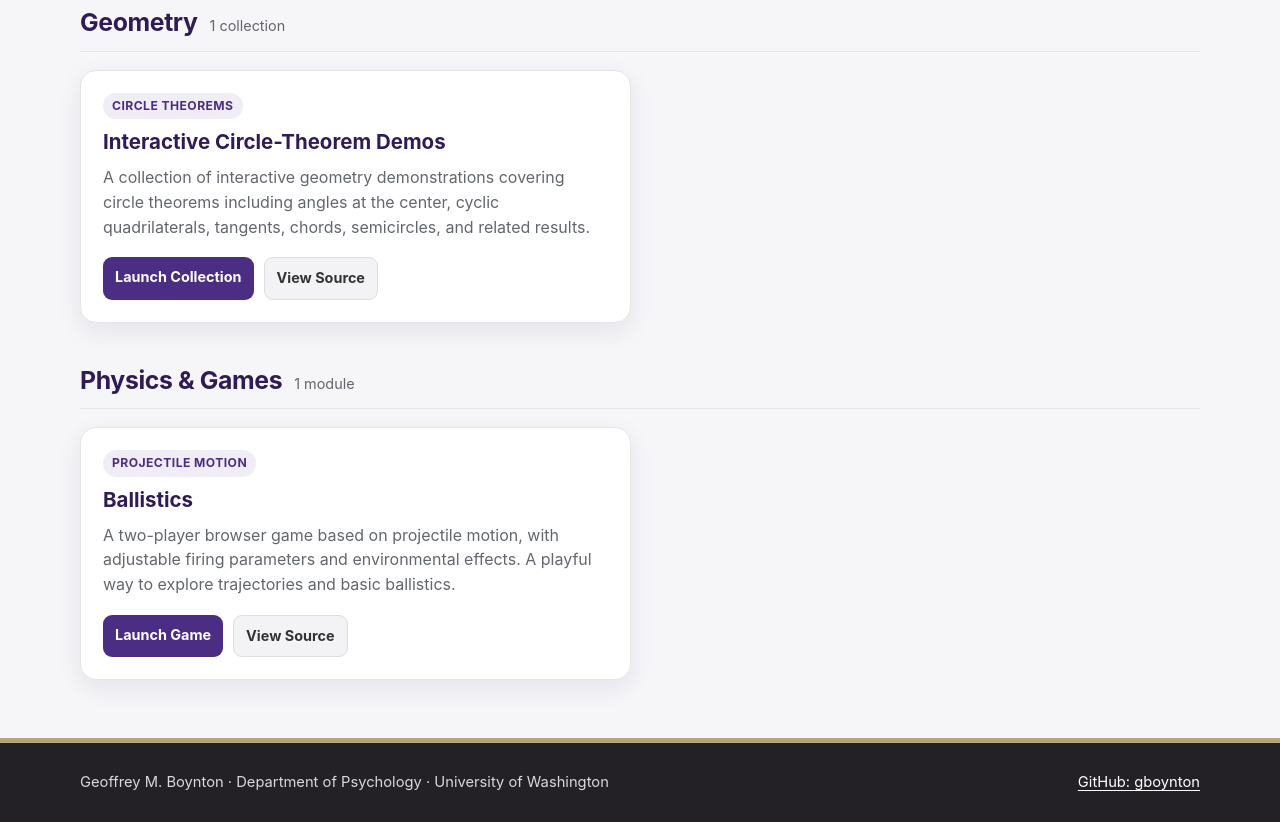
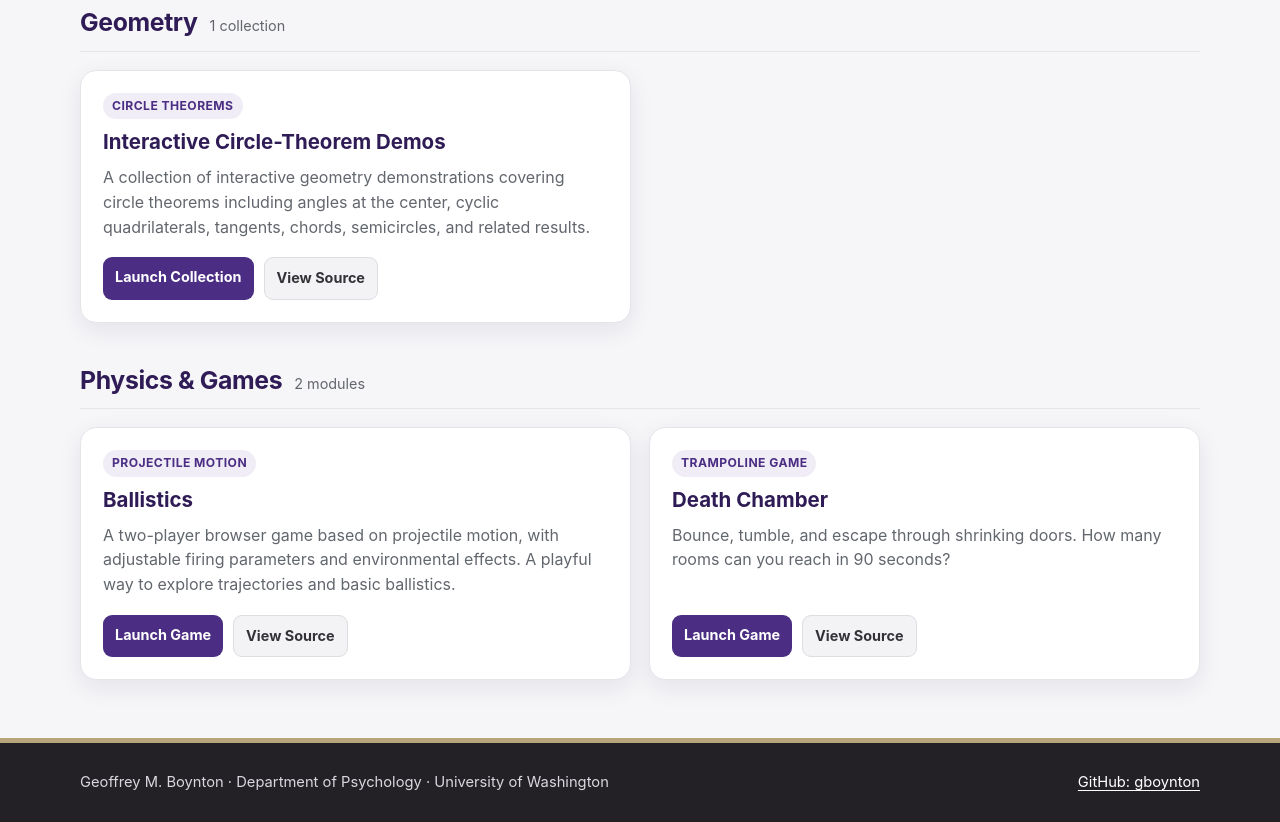
Before and after one commit to gboynton/interactive-demos, a plain HTML site: page index.html in a window 1280 px wide. Shown: the part 1527-2349 px from the top of the page. Drawn offline with Linux system fonts and the light colour scheme.

Commit message:
Add Death Chamber to Physics & Games

```diff
--- a/index.html
+++ b/index.html
@@ -420,7 +420,7 @@
     <section id="other">
       <div class="section-heading">
         <h2>Physics &amp; Games</h2>
-        <span class="count">1 module</span>
+        <span class="count">2 modules</span>
       </div>
 
       <div class="grid">
@@ -434,6 +434,19 @@
           <div class="actions">
             <a class="button primary" href="https://gboynton.github.io/ballistics/" target="_blank" rel="noopener">Launch Game</a>
             <a class="button secondary" href="https://github.com/gboynton/ballistics" target="_blank" rel="noopener">View Source</a>
+          </div>
+        </article>
+
+        <article class="card">
+          <span class="tag">Trampoline game</span>
+          <h3>Death Chamber</h3>
+          <p>
+            Bounce, tumble, and escape through shrinking doors.
+            How many rooms can you reach in 90 seconds?
+          </p>
+          <div class="actions">
+            <a class="button primary" href="https://gboynton.github.io/death-chamber/" target="_blank" rel="noopener">Launch Game</a>
+            <a class="button secondary" href="https://github.com/gboynton/death-chamber" target="_blank" rel="noopener">View Source</a>
           </div>
         </article>
       </div>
```
